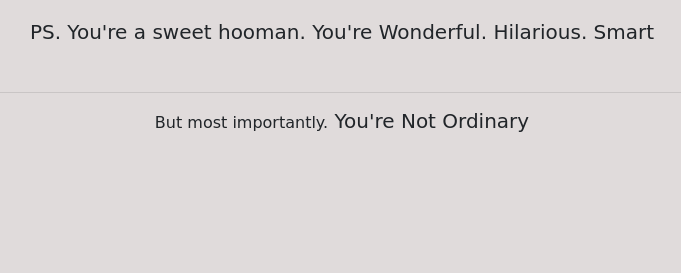
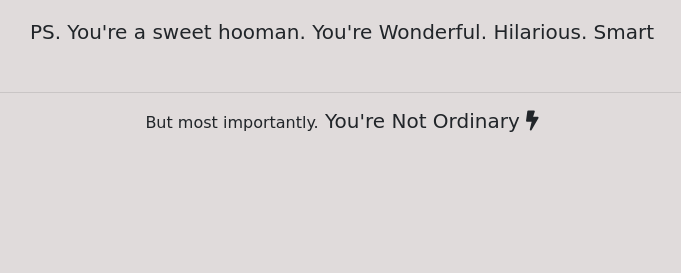
Before and after one commit to ImLordImpaler/pals2, a Django app: page /reasons in a window 1280 px wide. Shown: the part 527-800 px from the top of the page, without its empty margins (298-979 px from the left). Run offline with Django 3.2, Linux system fonts and the light colour scheme; some libraries are stand-ins or nearby versions.

Commit message:
Update second.html

```diff
--- a/rachit/templates/rachit/second.html
+++ b/rachit/templates/rachit/second.html
@@ -32,7 +32,7 @@
         <hr>
         <h5 class='smallQuote m-5'> <center>PS. You're a sweet hooman. You're Wonderful. Hilarious. Smart </center> </h5>
         <hr>
-        <h5 class='smallQuote'> <center> <small>But most importantly.</small> You're Not Ordinary </center> </h5>
+        <h5 class='smallQuote'> <center> <small>But most importantly.</small> You're Not Ordinary <i class="fas fa-bolt"></i> </center> </h5>
 
     </div>
 
```
